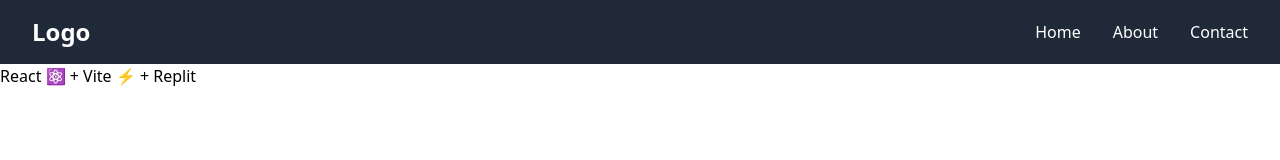
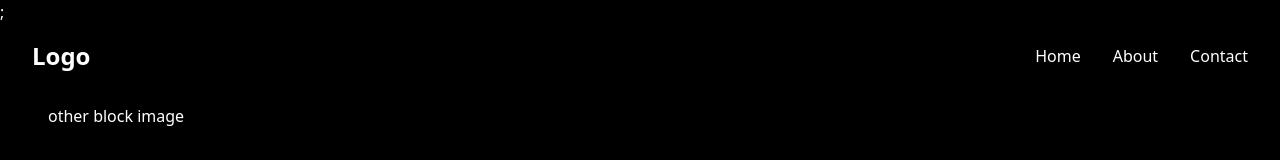
Before and after one commit to UmairAsim180/portfolio, a React (Vite) app: page / in a window 1280 px wide. Shown: the top 160 px of the page. Built offline with nearby package versions, Linux system fonts and the light colour scheme.

Commit message:
User checkpoint: Add react-tsparticles and update dependencies.

```diff
--- a/package.json
+++ b/package.json
@@ -22,5 +22,8 @@
     "tailwindcss": "^3.3.5",
     "typescript": "^5.2.2",
     "vite": "^5.0.0"
+  },
+  "dependencies": {
+    "react-typewriter-effect": "^1.1.0"
   }
 }
--- a/src/App.jsx
+++ b/src/App.jsx
@@ -1,14 +1,46 @@
-import './index.css'
-import './App.css'
-import Navbar from './components/Navbar'
+import "./index.css";
+import "./App.css";
+import Particles from "react-tsparticles";
+import Typewriter from "react-typewriter-effect";
+import Navbar from "./components/Navbar";
 
 export default function App() {
   return (
-    <>
+    <div className="bg-black h-[100vh] text-white">
+      <Particles
+        options={{
+          particles: {
+            number: { value: 50 },
+            move: { speed: 2 },
+            color: { value: "#ffffff" },
+          },
+        }}
+      />;
       <Navbar />
       <main>
-        React ⚛️ + Vite ⚡ + Replit
+        <div className="m-4 flex h-[40vh]">
+          <div className="h-full flex justify-center items-center p-4">
+           <div className="text-4xl font-bold">
+             <Typewriter
+               multiText={[
+                 "Hi, I'm Umair! 👋",
+                 "A Passionate Web Developer 🚀",
+                 "Building Scalable Web Apps 💻",
+                 "Creating Interactive User Experiences 🎨",
+                 "Let's Build Something Amazing Together! ✨",
+               ]}
+               multiTextLoop={true} // Infinite loop
+               cursorColor="#3498DB"
+               typeSpeed={100}
+               deleteSpeed={50}
+               delay={2000}
+             />
+           </div>
+
+          </div>
+          <div>other block image</div>
+        </div>
       </main>
-    </>
-  )
+    </div>
+  );
 }
--- a/src/components/Navbar.jsx
+++ b/src/components/Navbar.jsx
@@ -2,7 +2,7 @@ import React from "react";
 
 export default function Navbar() {
   return (
-    <nav className="bg-gray-800 px-8 py-4">
+    <nav className="px-8 py-4">
       <div className="flex justify-between items-center">
         <div className="text-white text-2xl font-bold">
           <a href="/">Logo</a>
```
Also changed, not shown: 1 other file (tests, documents, lock files or other folders).
